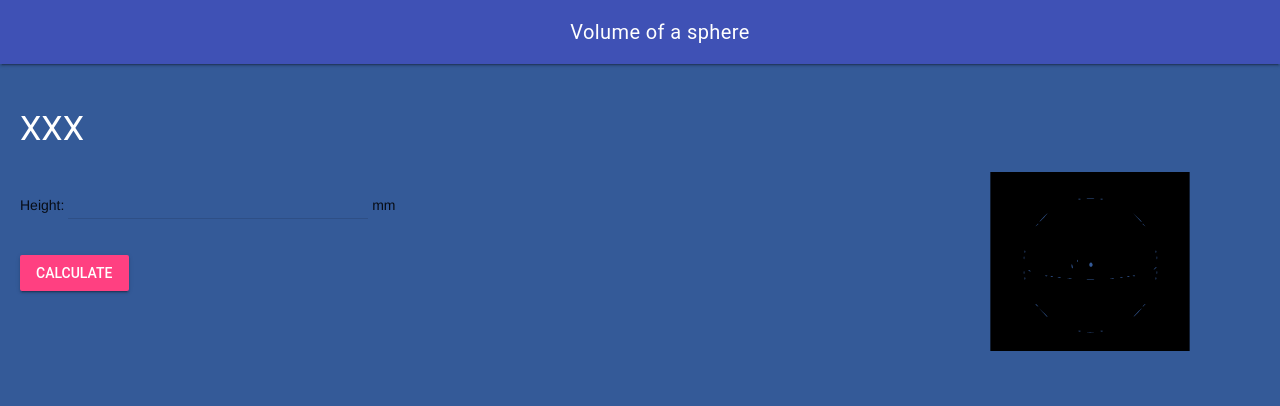
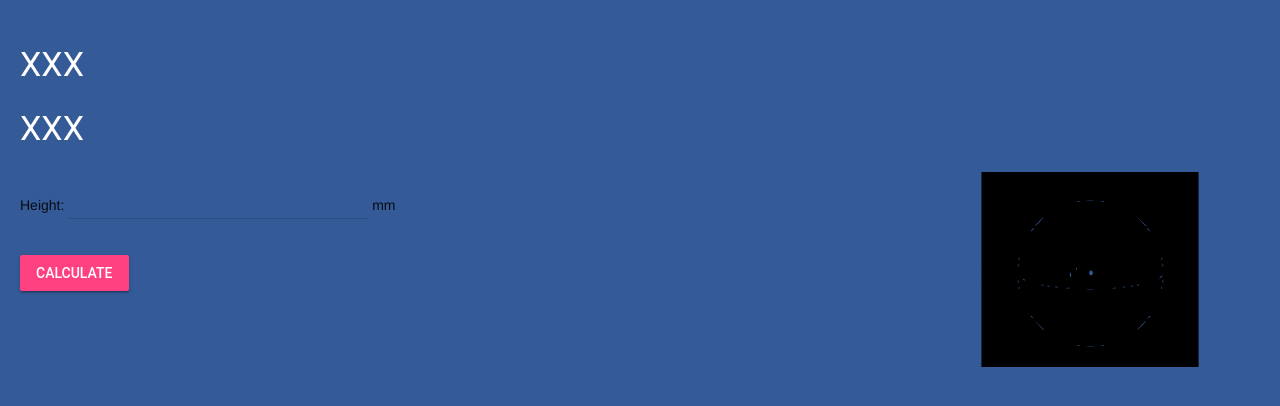
Before and after one commit to ekaterina-chernykh/ISC20-Unit-3-03, a plain HTML site: page index.html in a window 1280 px wide. Drawn offline with nearby package versions, Linux system fonts and the light colour scheme.

Commit message:
deleted header

```diff
--- a/index.html
+++ b/index.html
@@ -50,12 +50,8 @@
     <script defer src="https://code.getmdl.io/1.3.0/material.min.js"></script>
     <script src="./js/script.js"></script>
     <div class="mdl-layout mdl-js-layout mdl-layout--fixed-header">
-      <header class="mdl-layout__header">
-        <div class="mdl-layout__header-row">
-          <span class="mdl-layout-title">Volume of a sphere</span>
-        </div>
-      </header>
       <main class="mdl-layout__content">
+        <h3>XXX</h3>
         <h3>XXX</h3>
         <p></p>
         <img
```
